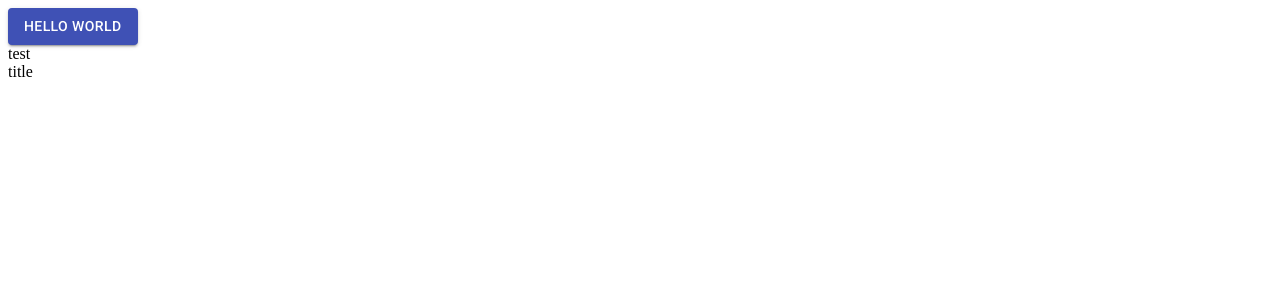
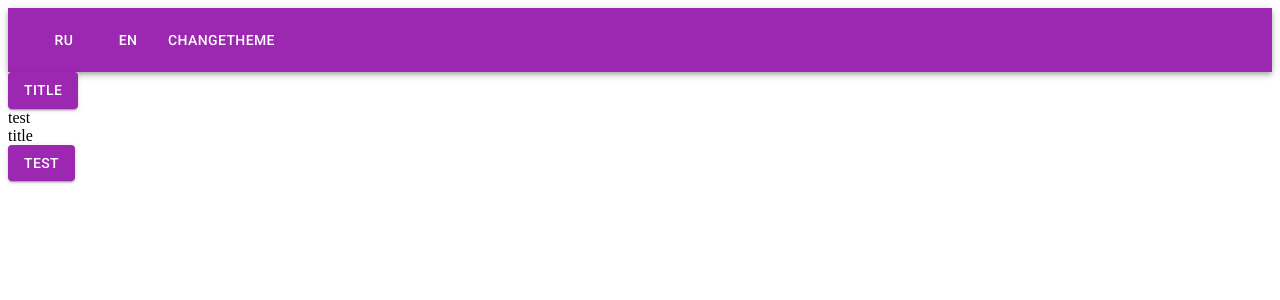
Before and after one commit to jarikexe/react-ts, a React (Create React App) app: page / in a window 1280 px wide. Shown: the top 300 px of the page. Built offline with nearby package versions, Linux system fonts and the light colour scheme; no server answers.

Commit message:
set up languages and theme changes

```diff
--- a/public/locales/en/translation.json
+++ b/public/locales/en/translation.json
@@ -1,3 +1,5 @@
 {
-  "title": "Hello world"
+  "title": "Hello world",
+  "test": "test",
+  "changeTheme": "Cange theme"
 }
--- a/public/locales/ru/translation.json
+++ b/public/locales/ru/translation.json
@@ -1,3 +1,5 @@
 {
-  "title": "Привет Мир"
+  "title": "Привет мир",
+  "test": "тест",
+  "changeTheme": "Сменить тему"
 }
--- a/src/App.tsx
+++ b/src/App.tsx
@@ -1,21 +1,65 @@
 import React from 'react';
 import Button from '@material-ui/core/Button';
-import { useSelector } from 'react-redux';
+import AppBar from '@material-ui/core/AppBar';
+import Toolbar from '@material-ui/core/Toolbar';
+import { useSelector, useDispatch } from 'react-redux';
 import { useTranslation } from 'react-i18next';
 import { InitialState } from './types/default';
+import { createMuiTheme, ThemeProvider } from '@material-ui/core/styles';
+import { defaultTheme } from './themes/default';
+import { darkTheme } from './themes/dark';
+import TestComponent from './TestComponent';
 
 const App: React.FC = function () {
+  const dispatch = useDispatch();
   const test = useSelector((state: InitialState) => state.test);
+  const theme = useSelector((state: InitialState) => {
+    switch (state.theme) {
+      case 'dark':
+        return darkTheme;
+        break;
+      default:
+        return defaultTheme;
+    }
+  });
+
+  const createdTheme = createMuiTheme(theme);
+
   const { t } = useTranslation();
 
   return (
-    <div className='App'>
-      <Button variant='contained' color='primary'>
-        Hello World
-      </Button>
-      <div>{test}</div>
-      <div>{t('title')}</div>
-    </div>
+    <ThemeProvider theme={createdTheme}>
+      <AppBar position='static'>
+        <Toolbar>
+          <Button
+            color='inherit'
+            onClick={() => dispatch({ type: 'CHANGE_LNG', payload: 'ru' })}
+          >
+            RU
+          </Button>
+          <Button
+            color='inherit'
+            onClick={() => dispatch({ type: 'CHANGE_LNG', payload: 'en' })}
+          >
+            EN
+          </Button>
+          <Button
+            color='inherit'
+            onClick={() => dispatch({ type: 'CHANGE_THEME' })}
+          >
+            {t('changeTheme')}
+          </Button>
+        </Toolbar>
+      </AppBar>
+      <div className='App'>
+        <Button variant='contained' color='primary'>
+          {t('title')}
+        </Button>
+        <div>{t('test')}</div>
+        <div>{t('title')}</div>
+        <TestComponent />
+      </div>
+    </ThemeProvider>
   );
 };
 
--- /dev/null
+++ b/src/TestComponent.tsx
@@ -0,0 +1,14 @@
+import React from 'react';
+import Button from '@material-ui/core/Button';
+import { useTranslation } from 'react-i18next';
+
+const TestComponent: React.FC = function () {
+  const { t } = useTranslation();
+  return (
+    <Button variant='contained' color='primary'>
+      {t('test')}
+    </Button>
+  );
+};
+
+export default TestComponent;
--- a/src/reducers/rootReducer.ts
+++ b/src/reducers/rootReducer.ts
@@ -1,11 +1,23 @@
 import { InitialState, Action } from '../types/default';
+import i18n from '../i18n';
 
 const initState = {
   test: 'test',
+  theme: 'default',
+  lang: 'en',
 };
 
 const rootReducer = (state = initState, action: Action): InitialState => {
   switch (action.type) {
+    case 'CHANGE_THEME':
+      state.theme = state.theme === 'default' ? 'dark' : 'default';
+      return state;
+      break;
+    case 'CHANGE_LNG':
+      state.lang = action.payload;
+      i18n.changeLanguage(action.payload);
+      return state;
+      break;
     default:
       return state;
   }
--- /dev/null
+++ b/src/themes/dark.ts
@@ -0,0 +1,13 @@
+import grey from '@material-ui/core/colors/grey';
+import green from '@material-ui/core/colors/green';
+
+export const darkTheme = {
+  palette: {
+    primary: {
+      main: grey[700],
+    },
+    secondary: {
+      main: green[500],
+    },
+  },
+};
--- /dev/null
+++ b/src/themes/default.ts
@@ -0,0 +1,13 @@
+import purple from '@material-ui/core/colors/purple';
+import green from '@material-ui/core/colors/green';
+
+export const defaultTheme = {
+  palette: {
+    primary: {
+      main: purple[500],
+    },
+    secondary: {
+      main: green[500],
+    },
+  },
+};
--- a/src/types/default.ts
+++ b/src/types/default.ts
@@ -1,7 +1,12 @@
+import { ThemeOptions } from '@material-ui/core/styles/createMuiTheme';
+
 export type InitialState = {
   test: string;
+  theme: string;
+  lang: string;
 };
 
 export type Action = {
   type: string;
+  payload?: any;
 };
```
